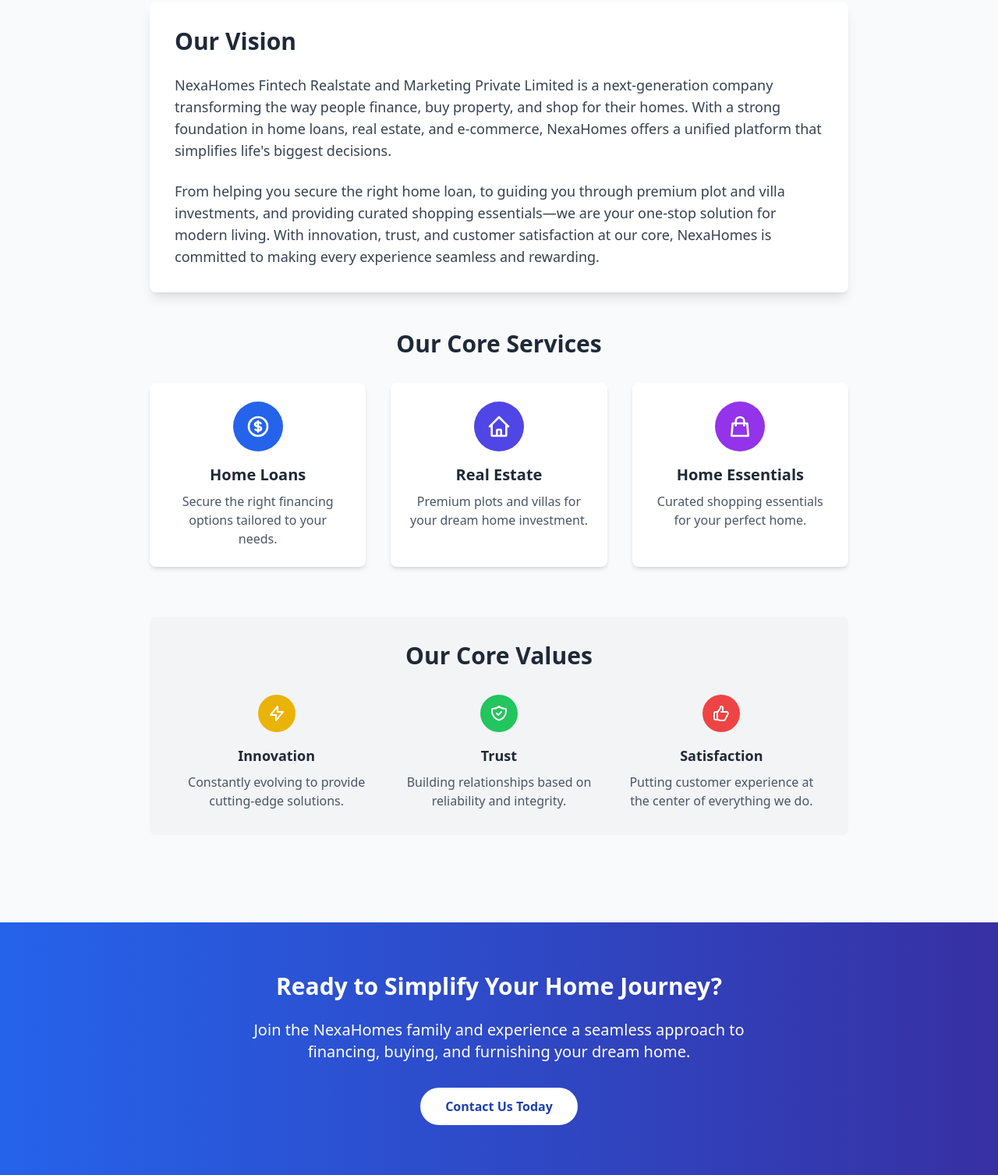
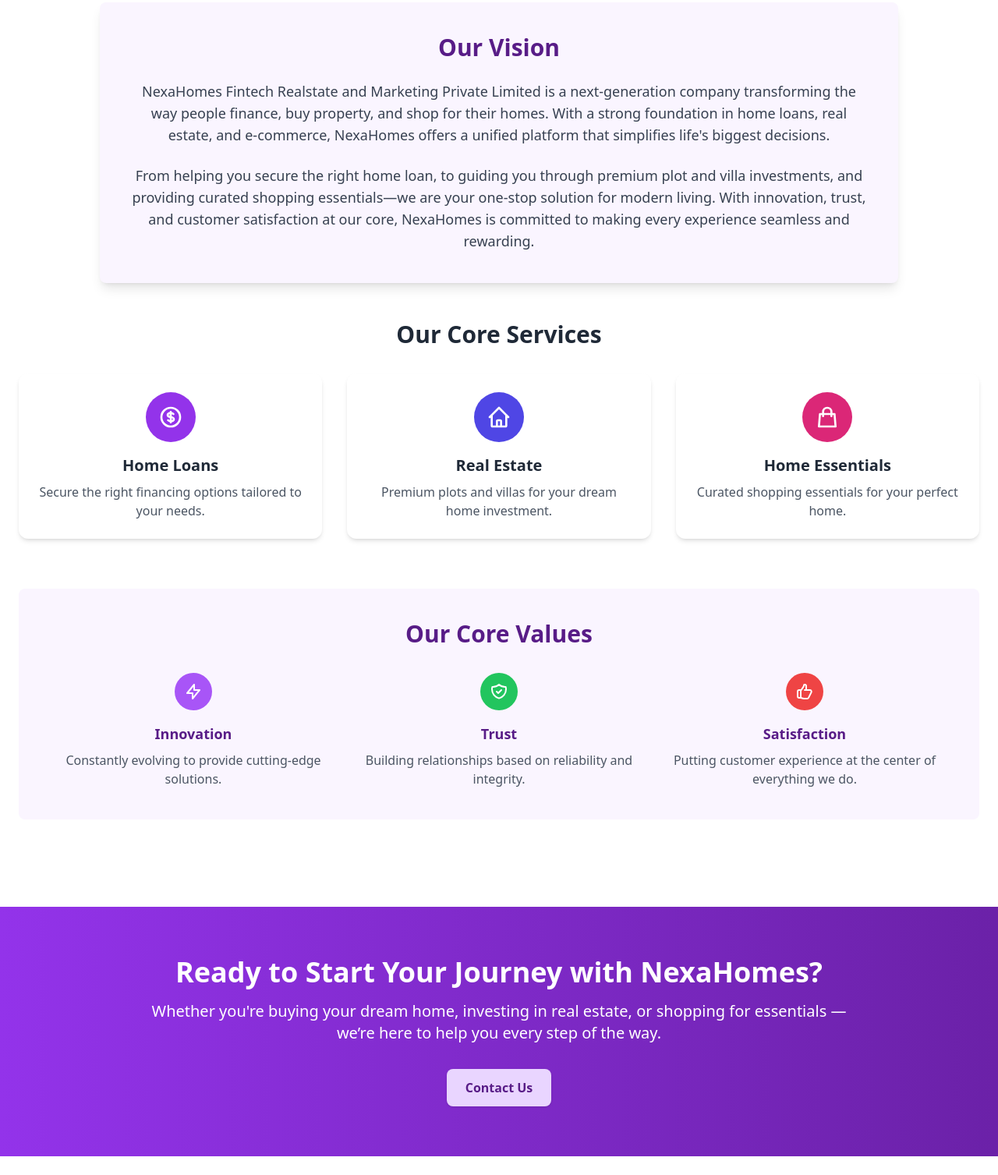
Before and after one commit to BIDHAN2711/NEXAHOMES, a plain HTML site: page Landing_aboutus.html in a window 1280 px wide. Shown: the part 349-1856 px from the top of the page at 78% size. After the commit the page ends 1832 px from the top, so only its background shows below. Drawn offline with nearby package versions, Linux system fonts and the light colour scheme.

Commit message:
Update Landing_aboutus.html

```diff
--- a/Landing_aboutus.html
+++ b/Landing_aboutus.html
@@ -1,27 +1,26 @@
 <html lang="en">
 <head>
     <title>Landing page</title>
+    <meta name="viewport" content="width=device-width, initial-scale=1">
     <script src="https://cdn.tailwindcss.com"></script>
 </head>
 
 <body>
-
-
 <!-- About Us Page for NexaHomes -->
-<div class="bg-gray-50 min-h-screen">
+<div class="bg-white min-h-screen text-gray-800">
   <!-- Hero Section -->
-    <div class="bg-gradient-to-r from-blue-600 to-indigo-800 text-white">
-      <div class="container mx-auto px-6 py-20 text-center">
-        <h1 class="text-4xl md:text-5xl font-bold mb-4">About NexaHomes</h1>
-        <p class="text-xl md:text-2xl max-w-3xl mx-auto">Transforming the way people finance, buy property, and shop for their homes.</p>
+  <div class="bg-gradient-to-r from-purple-100 via-purple-200 to-purple-300 text-purple-900">
+    <div class="container mx-auto px-4 sm:px-6 py-20 text-center">
+      <h1 class="text-4xl sm:text-5xl font-bold mb-4">About NexaHomes</h1>
+      <p class="text-xl sm:text-2xl max-w-3xl mx-auto">Transforming the way people finance, buy property, and shop for their homes.</p>
     </div>
   </div>
 
   <!-- Main Content -->
-    <div class="container mx-auto px-6 py-16">
-      <div class="max-w-4xl mx-auto">
-        <div class="bg-white rounded-lg shadow-lg p-8 mb-12">
-          <h2 class="text-3xl font-bold text-gray-800 mb-6">Our Vision</h2>
+  <div class="container mx-auto px-4 sm:px-6 py-16">
+    <div class="max-w-5xl mx-auto text-center">
+      <div class="bg-purple-50 rounded-lg shadow-lg p-6 sm:p-10 mb-12">
+        <h2 class="text-3xl font-bold text-purple-900 mb-6">Our Vision</h2>
         <p class="text-gray-700 text-lg mb-6">
           NexaHomes Fintech Realstate and Marketing Private Limited is a next-generation company transforming the way people finance, buy property, and shop for their homes. With a strong foundation in home loans, real estate, and e-commerce, NexaHomes offers a unified platform that simplifies life's biggest decisions.
         </p>
@@ -29,13 +28,14 @@
           From helping you secure the right home loan, to guiding you through premium plot and villa investments, and providing curated shopping essentials—we are your one-stop solution for modern living. With innovation, trust, and customer satisfaction at our core, NexaHomes is committed to making every experience seamless and rewarding.
         </p>
       </div>
+    </div>
 
     <!-- Services Grid -->
     <h2 class="text-3xl font-bold text-gray-800 mb-8 text-center">Our Core Services</h2>
-        <div class="grid grid-cols-1 md:grid-cols-3 gap-8 mb-16">
-          <!-- Finance -->
-          <div class="bg-white p-6 rounded-lg shadow-md transition-transform hover:transform hover:scale-105">
-            <div class="w-16 h-16 mx-auto mb-4 bg-blue-600 rounded-full flex items-center justify-center">
+    <div class="grid grid-cols-1 sm:grid-cols-2 md:grid-cols-3 gap-8 mb-16">
+      <!-- Home Loans -->
+      <div class="bg-white p-6 rounded-xl shadow-md hover:shadow-2xl hover:-translate-y-2 transform transition-all duration-300">
+        <div class="w-16 h-16 mx-auto mb-4 bg-purple-600 rounded-full flex items-center justify-center">
           <svg xmlns="http://www.w3.org/2000/svg" class="h-8 w-8 text-white" fill="none" viewBox="0 0 24 24" stroke="currentColor">
             <path stroke-linecap="round" stroke-linejoin="round" stroke-width="2" d="M12 8c-1.657 0-3 .895-3 2s1.343 2 3 2 3 .895 3 2-1.343 2-3 2m0-8c1.11 0 2.08.402 2.599 1M12 8V7m0 1v8m0 0v1m0-1c-1.11 0-2.08-.402-2.599-1M21 12a9 9 0 11-18 0 9 9 0 0118 0z" />
           </svg>
@@ -45,7 +45,7 @@
       </div>
 
       <!-- Real Estate -->
-          <div class="bg-white p-6 rounded-lg shadow-md transition-transform hover:transform hover:scale-105">
+      <div class="bg-white p-6 rounded-xl shadow-md hover:shadow-2xl hover:-translate-y-2 transform transition-all duration-300">
         <div class="w-16 h-16 mx-auto mb-4 bg-indigo-600 rounded-full flex items-center justify-center">
           <svg xmlns="http://www.w3.org/2000/svg" class="h-8 w-8 text-white" fill="none" viewBox="0 0 24 24" stroke="currentColor">
             <path stroke-linecap="round" stroke-linejoin="round" stroke-width="2" d="M3 12l2-2m0 0l7-7 7 7M5 10v10a1 1 0 001 1h3m10-11l2 2m-2-2v10a1 1 0 01-1 1h-3m-6 0a1 1 0 001-1v-4a1 1 0 011-1h2a1 1 0 011 1v4a1 1 0 001 1m-6 0h6" />
@@ -56,8 +56,8 @@
       </div>
 
       <!-- E-commerce -->
-          <div class="bg-white p-6 rounded-lg shadow-md transition-transform hover:transform hover:scale-105">
-            <div class="w-16 h-16 mx-auto mb-4 bg-purple-600 rounded-full flex items-center justify-center">
+      <div class="bg-white p-6 rounded-xl shadow-md hover:shadow-2xl hover:-translate-y-2 transform transition-all duration-300">
+        <div class="w-16 h-16 mx-auto mb-4 bg-pink-600 rounded-full flex items-center justify-center">
           <svg xmlns="http://www.w3.org/2000/svg" class="h-8 w-8 text-white" fill="none" viewBox="0 0 24 24" stroke="currentColor">
             <path stroke-linecap="round" stroke-linejoin="round" stroke-width="2" d="M16 11V7a4 4 0 00-8 0v4M5 9h14l1 12H4L5 9z" />
           </svg>
@@ -67,37 +67,40 @@
       </div>
     </div>
 
-        <!-- Values Section -->
-        <div class="bg-gray-100 rounded-lg p-8 mb-12">
-          <h2 class="text-3xl font-bold text-gray-800 mb-8 text-center">Our Core Values</h2>
-          <div class="grid grid-cols-1 md:grid-cols-3 gap-6">
+    <!-- Core Values Section -->
+    <div class="bg-purple-50 rounded-lg p-6 sm:p-10 mb-12">
+      <h2 class="text-3xl font-bold text-purple-900 mb-8 text-center">Our Core Values</h2>
+      <div class="grid grid-cols-1 sm:grid-cols-2 md:grid-cols-3 gap-6">
+        <!-- Value 1 -->
         <div class="text-center">
-              <div class="w-12 h-12 mx-auto mb-4 bg-yellow-500 rounded-full flex items-center justify-center">
+          <div class="w-12 h-12 mx-auto mb-4 bg-purple-500 rounded-full flex items-center justify-center">
             <svg xmlns="http://www.w3.org/2000/svg" class="h-6 w-6 text-white" fill="none" viewBox="0 0 24 24" stroke="currentColor">
               <path stroke-linecap="round" stroke-linejoin="round" stroke-width="2" d="M13 10V3L4 14h7v7l9-11h-7z" />
             </svg>
           </div>
-              <h3 class="text-lg font-bold text-gray-800 mb-2">Innovation</h3>
+          <h3 class="text-lg font-bold text-purple-900 mb-2">Innovation</h3>
           <p class="text-gray-600">Constantly evolving to provide cutting-edge solutions.</p>
         </div>
 
+        <!-- Value 2 -->
         <div class="text-center">
           <div class="w-12 h-12 mx-auto mb-4 bg-green-500 rounded-full flex items-center justify-center">
             <svg xmlns="http://www.w3.org/2000/svg" class="h-6 w-6 text-white" fill="none" viewBox="0 0 24 24" stroke="currentColor">
               <path stroke-linecap="round" stroke-linejoin="round" stroke-width="2" d="M9 12l2 2 4-4m5.618-4.016A11.955 11.955 0 0112 2.944a11.955 11.955 0 01-8.618 3.04A12.02 12.02 0 003 9c0 5.591 3.824 10.29 9 11.622 5.176-1.332 9-6.03 9-11.622 0-1.042-.133-2.052-.382-3.016z" />
             </svg>
           </div>
-              <h3 class="text-lg font-bold text-gray-800 mb-2">Trust</h3>
+          <h3 class="text-lg font-bold text-purple-900 mb-2">Trust</h3>
           <p class="text-gray-600">Building relationships based on reliability and integrity.</p>
         </div>
 
+        <!-- Value 3 -->
         <div class="text-center">
           <div class="w-12 h-12 mx-auto mb-4 bg-red-500 rounded-full flex items-center justify-center">
             <svg xmlns="http://www.w3.org/2000/svg" class="h-6 w-6 text-white" fill="none" viewBox="0 0 24 24" stroke="currentColor">
               <path stroke-linecap="round" stroke-linejoin="round" stroke-width="2" d="M14 10h4.764a2 2 0 011.789 2.894l-3.5 7A2 2 0 0115.263 21h-4.017c-.163 0-.326-.02-.485-.06L7 20m7-10V5a2 2 0 00-2-2h-.095c-.5 0-.905.405-.905.905 0 .714-.211 1.412-.608 2.006L7 11v9m7-10h-2M7 20H5a2 2 0 01-2-2v-6a2 2 0 012-2h2.5" />
             </svg>
           </div>
-              <h3 class="text-lg font-bold text-gray-800 mb-2">Satisfaction</h3>
+          <h3 class="text-lg font-bold text-purple-900 mb-2">Satisfaction</h3>
           <p class="text-gray-600">Putting customer experience at the center of everything we do.</p>
         </div>
       </div>
@@ -106,15 +109,17 @@
 </div>
 
 <!-- CTA Section -->
-    <div class="bg-gradient-to-r from-blue-600 to-indigo-800 text-white py-16">
-      <div class="container mx-auto px-6 text-center">
-        <h2 class="text-3xl font-bold mb-6">Ready to Simplify Your Home Journey?</h2>
-        <p class="text-xl mb-8 max-w-2xl mx-auto">Join the NexaHomes family and experience a seamless approach to financing, buying, and furnishing your dream home.</p>
-        <button class="bg-white text-blue-800 font-bold px-8 py-3 rounded-full hover:bg-blue-100 transition-colors duration-300">Contact Us Today</button>
+<div class="bg-gradient-to-r from-purple-600 to-purple-800 text-white py-16 px-6 sm:px-12">
+  <div class="max-w-4xl mx-auto text-center">
+    <h2 class="text-3xl sm:text-4xl font-bold mb-4">Ready to Start Your Journey with NexaHomes?</h2>
+    <p class="text-lg sm:text-xl mb-8">Whether you're buying your dream home, investing in real estate, or shopping for essentials — we’re here to help you every step of the way.</p>
+    <div class="flex flex-col sm:flex-row justify-center gap-4">
+      <a href="/contact" class="bg-purple-200 text-purple-900 font-semibold py-3 px-6 rounded-lg shadow hover:bg-white hover:text-purple-700 transition">
+        Contact Us
+      </a>
     </div>
   </div>
 </div>
 
-
 </body>
 </html>
```
Lines whose indentation alone changed are shown as unchanged.
